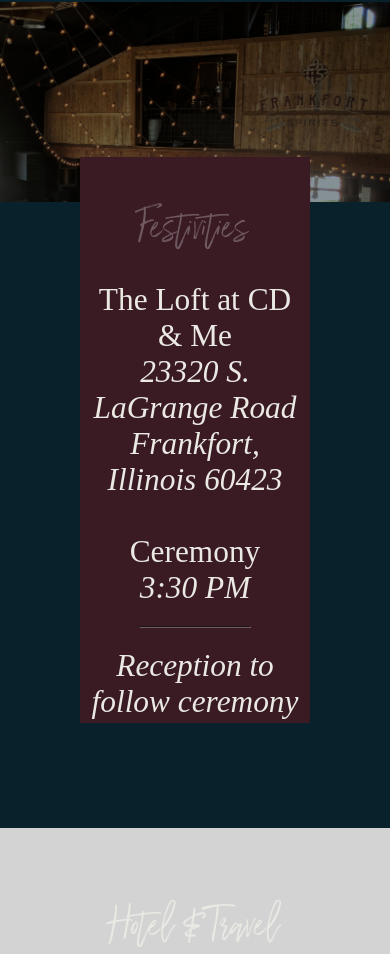
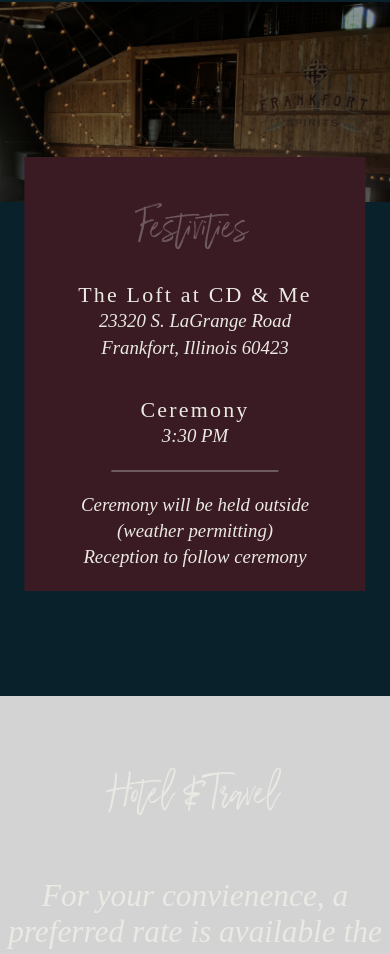
Before and after one commit to jbanass/jojo-wedding, an Angular app: page / in a window 390 px wide. Shown: the part 4282-5236 px from the top of the page. Built offline with nearby package versions, Linux system fonts and the light colour scheme; no server answers; a web font is replaced by a local one.

Commit message:
festivities mobile layout

```diff
--- a/src/app/festivities/festivities.component.html
+++ b/src/app/festivities/festivities.component.html
@@ -6,18 +6,21 @@
             <div class="festivities-header-container">
                 <h1 class="section-header festivities-header">Festivities</h1>
             </div>
-            <p>The Loft at CD &amp; Me</p>
-            <p>
-                <i>23320 S. LaGrange Road</i>
+            <p class="festivities-subheader">The Loft at CD &amp; Me</p>
+            <p class="festivities-copy">
+                23320 S. LaGrange Road
             </p>
-            <p>
-                <i>Frankfort, Illinois 60423</i>
+            <p class="festivities-copy">
+                Frankfort, Illinois 60423
             </p>
             <br />
-            <p>Ceremony</p>
-            <i>3:30 PM</i>
+            <p class="festivities-subheader">Ceremony</p>
+            <p class="festivities-copy">
+                3:30 PM
+            </p>
             <hr class="half-hr" />
-            <i>Reception to follow ceremony</i>
+            <p class="festivities-copy">Ceremony will be held outside (weather&nbsp;permitting)</p>
+            <p class="festivities-copy">Reception to follow ceremony</p>
         </div>
     </div>
 </div>
--- a/src/app/festivities/festivities.component.scss
+++ b/src/app/festivities/festivities.component.scss
@@ -1,20 +1,33 @@
 @import "../../variables";
 
 .square-container {
-  width: 230px;
+  width: 87.5%;
   position: relative;
   left: 50%;
   transform: translate(-50%, 0);
   background-color: $main-red;
-  padding: 3px;
+  padding: 3px 3px 20px 3px;
   text-align: center;
   top: -65px;
 }
 
+.festivities-subheader {
+  font-family: $all-caps-font-stack;
+  letter-spacing: $all-caps-letter-spacing;
+  font-size: 0.7em;
+}
+
+.festivities-copy {
+  font-family: $copy-font-stack;
+  font-style: $copy-font-style;
+  font-size: 0.6em;
+  line-height: 1.4em;
+}
+
 .half-hr {
-  width:50%;
+  width: 50%;
   margin: 20px auto;
-  border-color:$light-red;
+  border: 1px solid $light-red;
 }
 
 .festivities-container {
@@ -25,19 +38,18 @@
 .festivities-header {
   text-align: center;
   padding: 20px 0px;
-  color:$light-red;
+  color: $light-red;
 }
 
 .festivities-background {
   height: 200px;
   background-color: #d3d3d3;
   background-image: url("/assets/images/festivities-background.jpg");
-  background-size:cover;
+  background-size: cover;
   margin-bottom: 20px;
 }
 
 .festivities-square-container {
-
 }
 
 @media screen and (min-width: 768px) {
@@ -45,8 +57,8 @@
     background-color: #3d3d3d;
     padding: 40px;
     background-image: url("/assets/images/festivities-background.jpg");
-    background-size:cover;
-    height:600px;
+    background-size: cover;
+    height: 600px;
     text-align: -webkit-center;
   }
 
@@ -76,9 +88,6 @@
   .festivities-header {
     padding: 0;
   }
-
-
-
 }
 
 @media screen and (min-width: 1320px) {
@@ -86,7 +95,7 @@
     background-color: #3d3d3d;
     padding: 40px;
     background-image: url("/assets/images/festivities-background.jpg");
-    background-size:cover;
+    background-size: cover;
     background-attachment: fixed;
   }
 }
```
